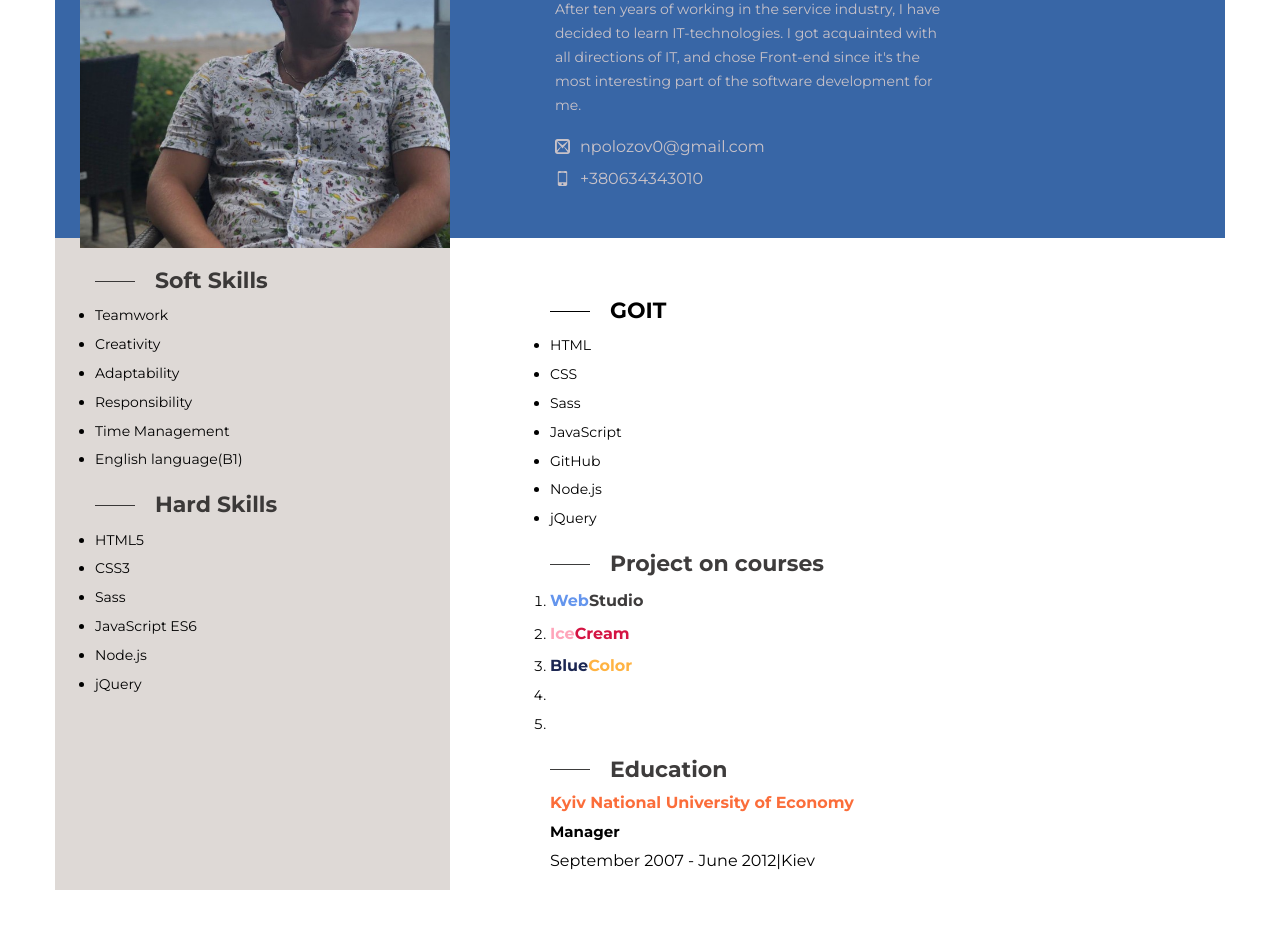
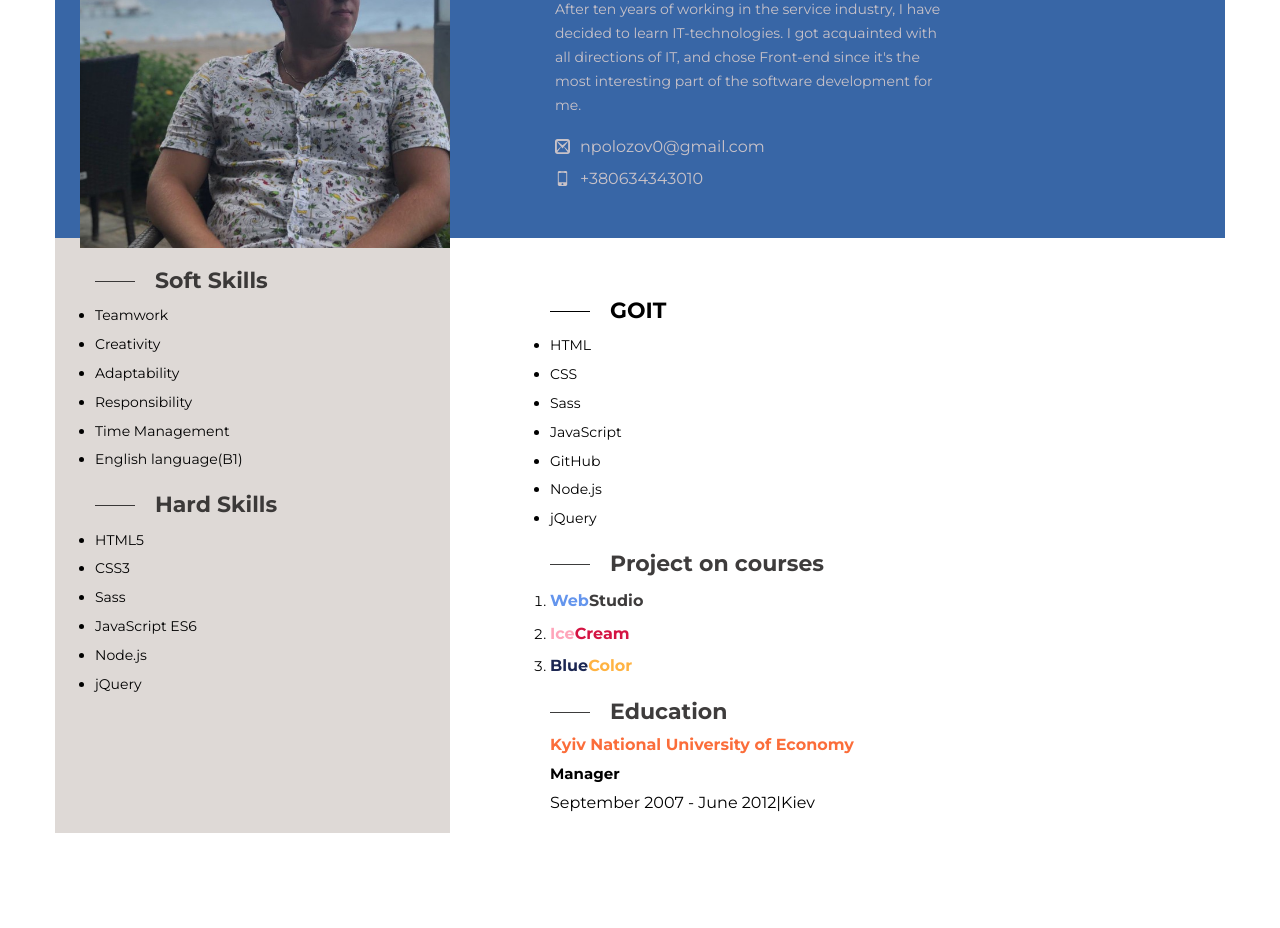
Before and after one commit to Npolozov/Nikita-Polozov, a plain HTML site: page index.html in a window 1280 px wide. Shown: the part 162-1090 px from the top of the page. Drawn offline with nearby package versions, Linux system fonts and the light colour scheme.

Commit message:
Update index.html

```diff
--- a/index.html
+++ b/index.html
@@ -95,8 +95,6 @@ After ten years of working in the service industry, I have decided to learn IT-t
               <li class="list__item"><a href="https://npolozov.github.io/goit-markup-hw-08/" class="project__link"><span class="web__color--blue">Web</span>Studio</a></li>
               <li class="list__item"><a href="https://ilya-kolomak.github.io/ice-cream-project/" class="project__link--pink"><span class="web__color--pink">Ice</span>Cream</a></li>
               <li class="list__item"><a href="https://natabelous.github.io/blue-collar/" class="project__link--orange"><span class="web__color--blackblue">Blue</span>Color</a></li>
-              <li class="list__item"></li>
-              <li class="list__item"></li>
             </ol>
           </div>
           <div class="list__container">
```
